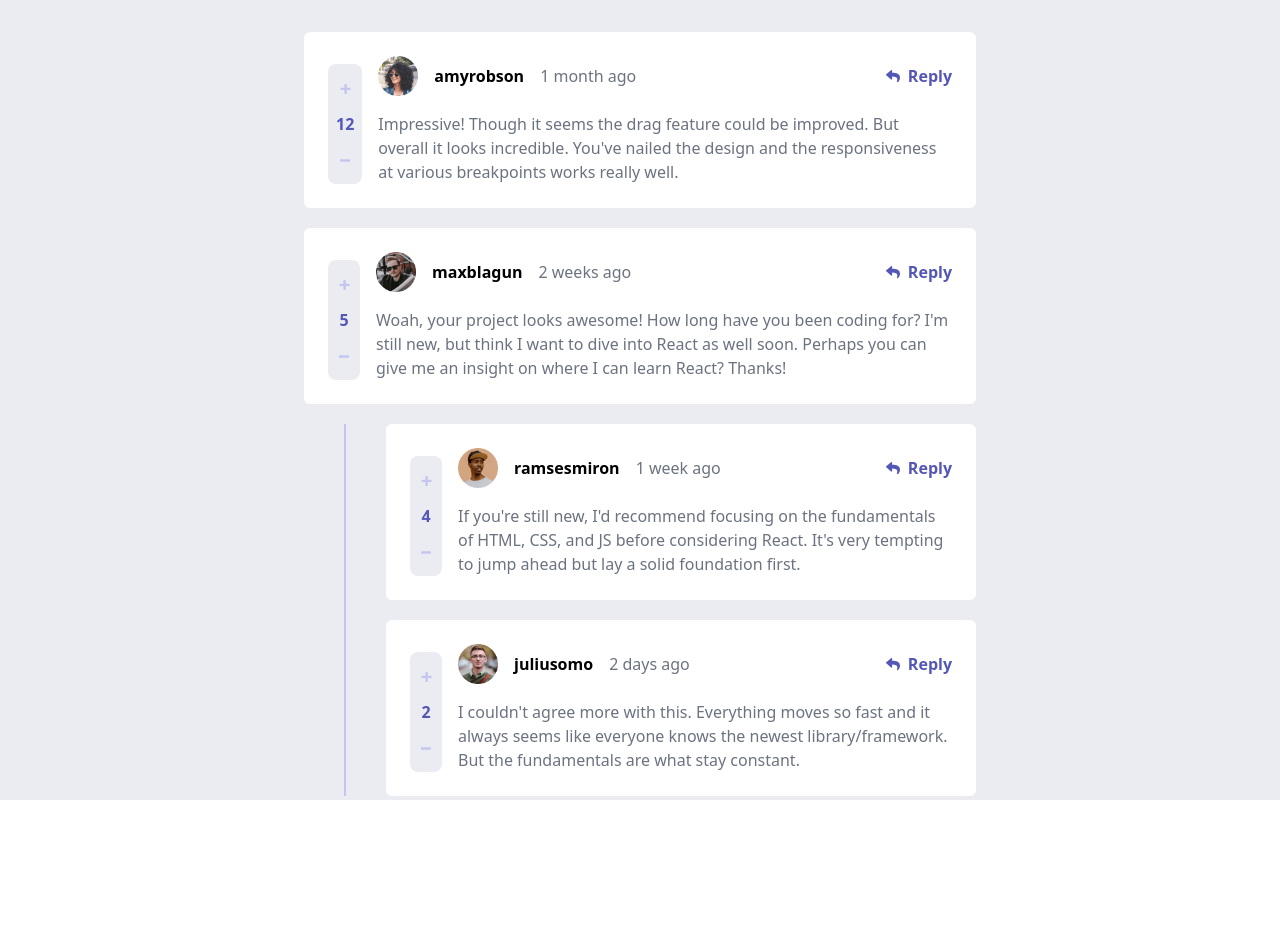
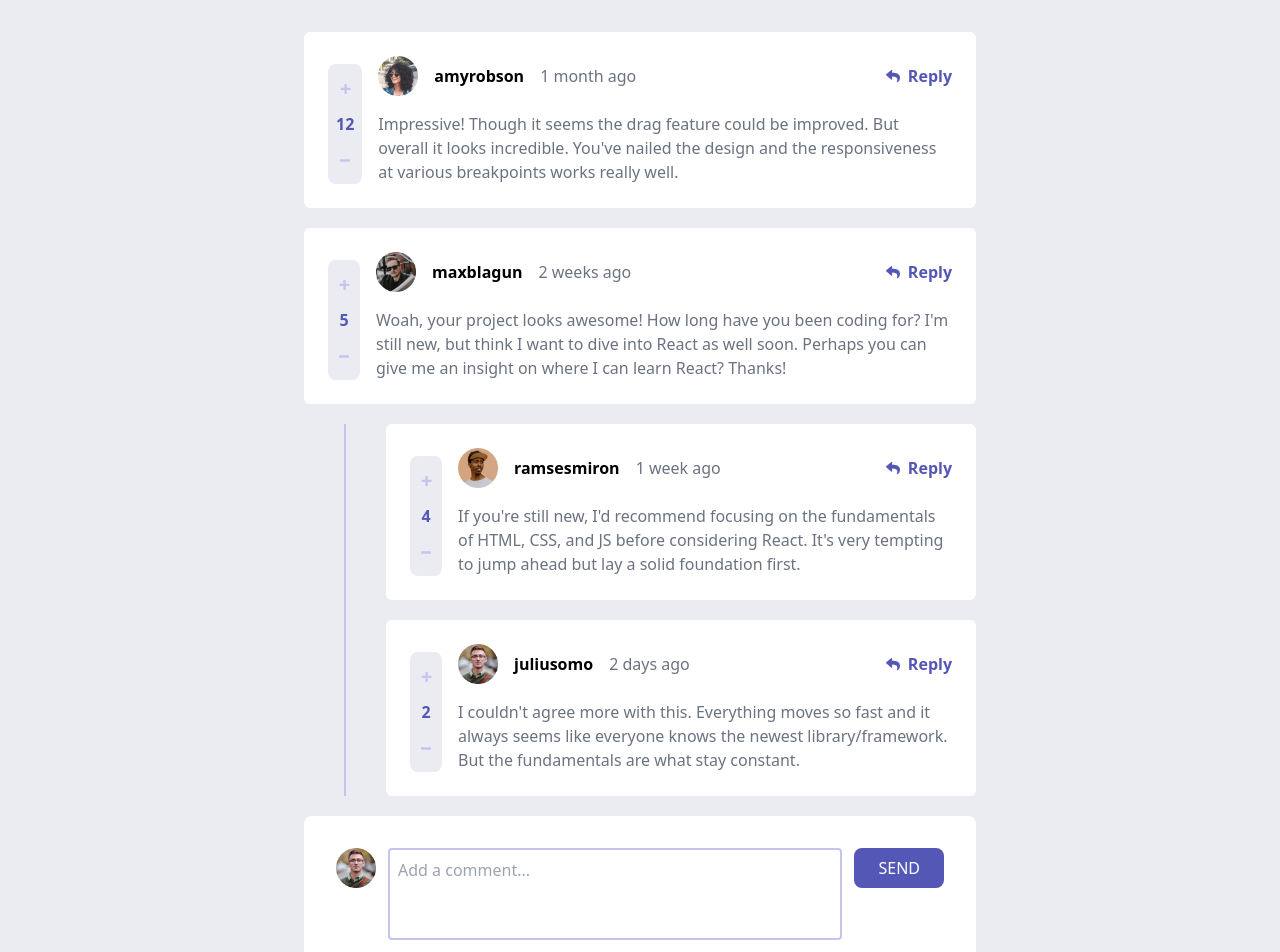
Before and after one commit to LFdeSouza/comment-section, a React (Create React App) app: page / in a window 1280 px wide. Shown: the top 952 px of the page. Before the commit the page ends 800 px from the top, so only its background shows below. Built offline with nearby package versions, Linux system fonts and the light colour scheme.

Commit message:
form and modal

```diff
--- a/src/App.js
+++ b/src/App.js
@@ -1,7 +1,12 @@
+import { useState } from "react";
 import Comment from "./components/Comment";
+import CommentForm from "./components/CommentForm";
+import Modal from "./components/Modal";
 import jsonData from "./data.json";
 
 function App() {
+  const [modal, setModal] = useState(false);
+
   if (!localStorage.getItem("commentSection")) {
     localStorage.setItem("commentSection", JSON.stringify(jsonData));
   }
@@ -9,7 +14,14 @@ function App() {
   const comments = data.comments;
 
   return (
-    <section className="min-w-screen min-h-screen bg-lightGray pt-8">
+    <>
+      <section
+        className={`min-w-screen min-h-screen ${
+          modal && "max-h-screen overflow-y-hidden"
+        } bg-lightGray py-8`}
+      >
+        {modal && <Modal />}
+        <div className="mx-auto max-w-2xl">
           {comments &&
             comments.map((comment) => (
               <Comment
@@ -20,7 +32,10 @@ function App() {
                 replies={comment.replies}
               />
             ))}
+          <CommentForm user={data.currentUser} />
+        </div>
       </section>
+    </>
   );
 }
 
--- a/src/components/Comment.jsx
+++ b/src/components/Comment.jsx
@@ -1,37 +1,9 @@
 import React from "react";
+import { iconPlus, iconMinus, iconReply } from "./icons";
 
 const Comment = ({ user, content, createdAt, score, replies }) => {
-  //import image;
-
-  const iconPlus = (
-    <svg width="11" height="11" xmlns="http://www.w3.org/2000/svg">
-      <path
-        d="M6.33 10.896c.137 0 .255-.05.354-.149.1-.1.149-.217.149-.354V7.004h3.315c.136 0 .254-.05.354-.149.099-.1.148-.217.148-.354V5.272a.483.483 0 0 0-.148-.354.483.483 0 0 0-.354-.149H6.833V1.4a.483.483 0 0 0-.149-.354.483.483 0 0 0-.354-.149H4.915a.483.483 0 0 0-.354.149c-.1.1-.149.217-.149.354v3.37H1.08a.483.483 0 0 0-.354.15c-.1.099-.149.217-.149.353v1.23c0 .136.05.254.149.353.1.1.217.149.354.149h3.333v3.39c0 .136.05.254.15.353.098.1.216.149.353.149H6.33Z"
-        fill="#C5C6EF"
-      />
-    </svg>
-  );
-
-  const iconMinus = (
-    <svg width="11" height="3" xmlns="http://www.w3.org/2000/svg">
-      <path
-        d="M9.256 2.66c.204 0 .38-.056.53-.167.148-.11.222-.243.222-.396V.722c0-.152-.074-.284-.223-.395a.859.859 0 0 0-.53-.167H.76a.859.859 0 0 0-.53.167C.083.437.009.57.009.722v1.375c0 .153.074.285.223.396a.859.859 0 0 0 .53.167h8.495Z"
-        fill="#C5C6EF"
-      />
-    </svg>
-  );
-
-  const iconReply = (
-    <svg width="14" height="13" xmlns="http://www.w3.org/2000/svg">
-      <path
-        d="M.227 4.316 5.04.16a.657.657 0 0 1 1.085.497v2.189c4.392.05 7.875.93 7.875 5.093 0 1.68-1.082 3.344-2.279 4.214-.373.272-.905-.07-.767-.51 1.24-3.964-.588-5.017-4.829-5.078v2.404c0 .566-.664.86-1.085.496L.227 5.31a.657.657 0 0 1 0-.993Z"
-        fill="#5357B6"
-      />
-    </svg>
-  );
-
   return (
-    <div className="mx-auto max-w-2xl">
+    <>
       <div className="mx-auto flex w-11/12 flex-col rounded-md bg-white p-4 sm:flex-row sm:items-start sm:gap-4 sm:p-6 md:w-full">
         <div className="sm:order-2">
           <div className="flex items-center gap-4">
@@ -78,7 +50,7 @@ const Comment = ({ user, content, createdAt, score, replies }) => {
             />
           ))}
       </div>
-    </div>
+    </>
   );
 };
 
--- /dev/null
+++ b/src/components/CommentForm.jsx
@@ -0,0 +1,29 @@
+import React from "react";
+
+const CommentForm = ({ user }) => {
+  return (
+    <form className="mx-auto min-h-[10rem] w-11/12 rounded-lg bg-white p-8 sm:w-full">
+      <div className="flex items-start justify-start gap-3">
+        <img
+          src={require(`../assets/images/avatars/image-${user.username}.png`)}
+          alt="avatar"
+          className="h-10 w-10"
+        />
+        <textarea
+          name="content"
+          className=" w-full resize-none rounded border-2 border-lightGrayishBlue p-2"
+          rows="3"
+          placeholder="Add a comment..."
+        ></textarea>
+        <button
+          type="submit"
+          className="rounded-lg bg-moderateBlue px-6 py-2 text-white"
+        >
+          SEND
+        </button>
+      </div>
+    </form>
+  );
+};
+
+export default CommentForm;
--- /dev/null
+++ b/src/components/Modal.jsx
@@ -0,0 +1,25 @@
+import React from "react";
+
+const Modal = () => {
+  return (
+    <div className="fixed inset-0 z-50 h-screen w-screen overflow-hidden bg-black/40">
+      <div className=" fixed top-1/2 left-1/2 h-[14rem] w-[24rem] -translate-x-1/2 -translate-y-1/2 space-y-3 rounded-lg bg-white p-8">
+        <h1 className="text-2xl font-bold text-gray-700">Delete comment</h1>
+        <p className="text-gray-500">
+          Are you sure you want to delete this comment? This will remove the
+          comment and cannot be undone.
+        </p>
+        <div className="mt-5 flex items-center justify-between">
+          <button className="rounded bg-grayishBlue py-3 px-9 text-sm font-semibold text-white">
+            NO, CANCEL
+          </button>
+          <button className="rounded bg-softRed py-3 px-9 text-sm font-semibold text-white">
+            YES, DELETE
+          </button>
+        </div>
+      </div>
+    </div>
+  );
+};
+
+export default Modal;
--- /dev/null
+++ b/src/components/icons.jsx
@@ -0,0 +1,26 @@
+export const iconPlus = (
+  <svg width="11" height="11" xmlns="http://www.w3.org/2000/svg">
+    <path
+      d="M6.33 10.896c.137 0 .255-.05.354-.149.1-.1.149-.217.149-.354V7.004h3.315c.136 0 .254-.05.354-.149.099-.1.148-.217.148-.354V5.272a.483.483 0 0 0-.148-.354.483.483 0 0 0-.354-.149H6.833V1.4a.483.483 0 0 0-.149-.354.483.483 0 0 0-.354-.149H4.915a.483.483 0 0 0-.354.149c-.1.1-.149.217-.149.354v3.37H1.08a.483.483 0 0 0-.354.15c-.1.099-.149.217-.149.353v1.23c0 .136.05.254.149.353.1.1.217.149.354.149h3.333v3.39c0 .136.05.254.15.353.098.1.216.149.353.149H6.33Z"
+      fill="#C5C6EF"
+    />
+  </svg>
+);
+
+export const iconMinus = (
+  <svg width="11" height="3" xmlns="http://www.w3.org/2000/svg">
+    <path
+      d="M9.256 2.66c.204 0 .38-.056.53-.167.148-.11.222-.243.222-.396V.722c0-.152-.074-.284-.223-.395a.859.859 0 0 0-.53-.167H.76a.859.859 0 0 0-.53.167C.083.437.009.57.009.722v1.375c0 .153.074.285.223.396a.859.859 0 0 0 .53.167h8.495Z"
+      fill="#C5C6EF"
+    />
+  </svg>
+);
+
+export const iconReply = (
+  <svg width="14" height="13" xmlns="http://www.w3.org/2000/svg">
+    <path
+      d="M.227 4.316 5.04.16a.657.657 0 0 1 1.085.497v2.189c4.392.05 7.875.93 7.875 5.093 0 1.68-1.082 3.344-2.279 4.214-.373.272-.905-.07-.767-.51 1.24-3.964-.588-5.017-4.829-5.078v2.404c0 .566-.664.86-1.085.496L.227 5.31a.657.657 0 0 1 0-.993Z"
+      fill="#5357B6"
+    />
+  </svg>
+);
```
Lines whose indentation alone changed are shown as unchanged.
